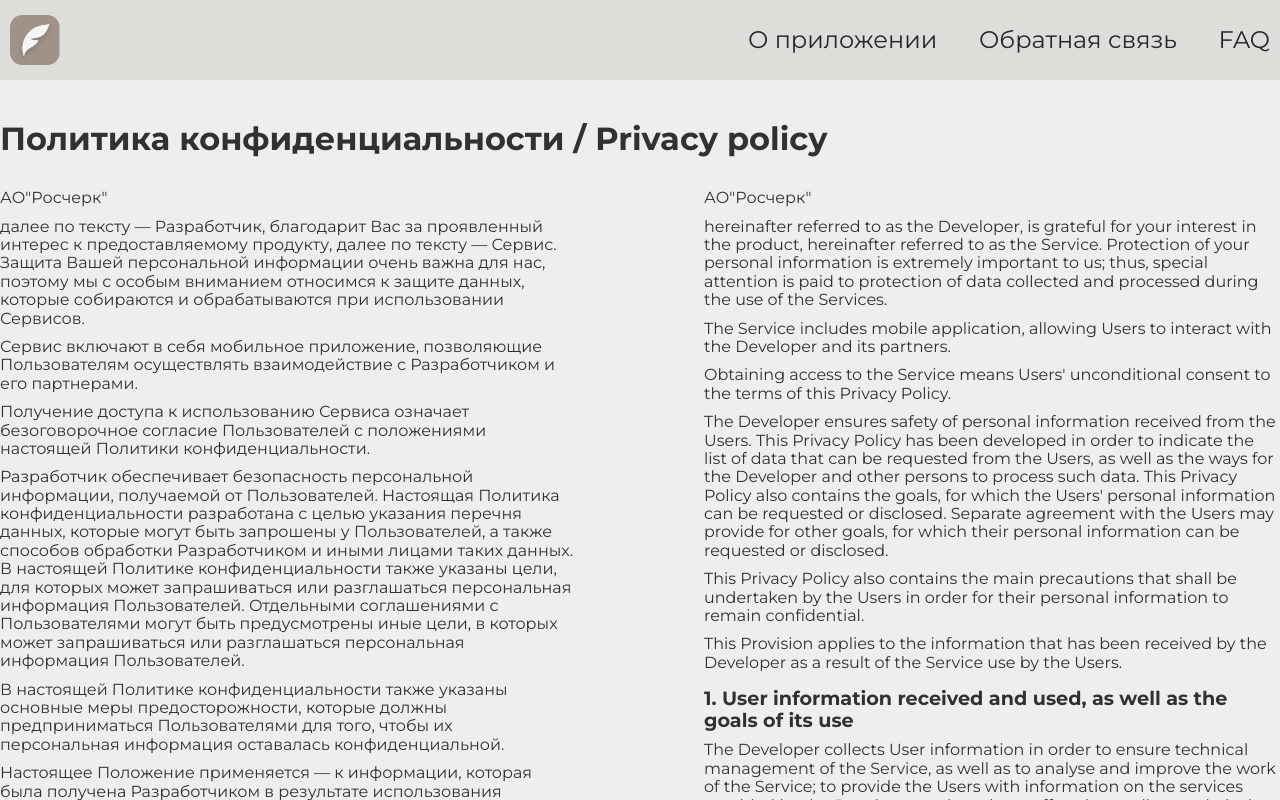
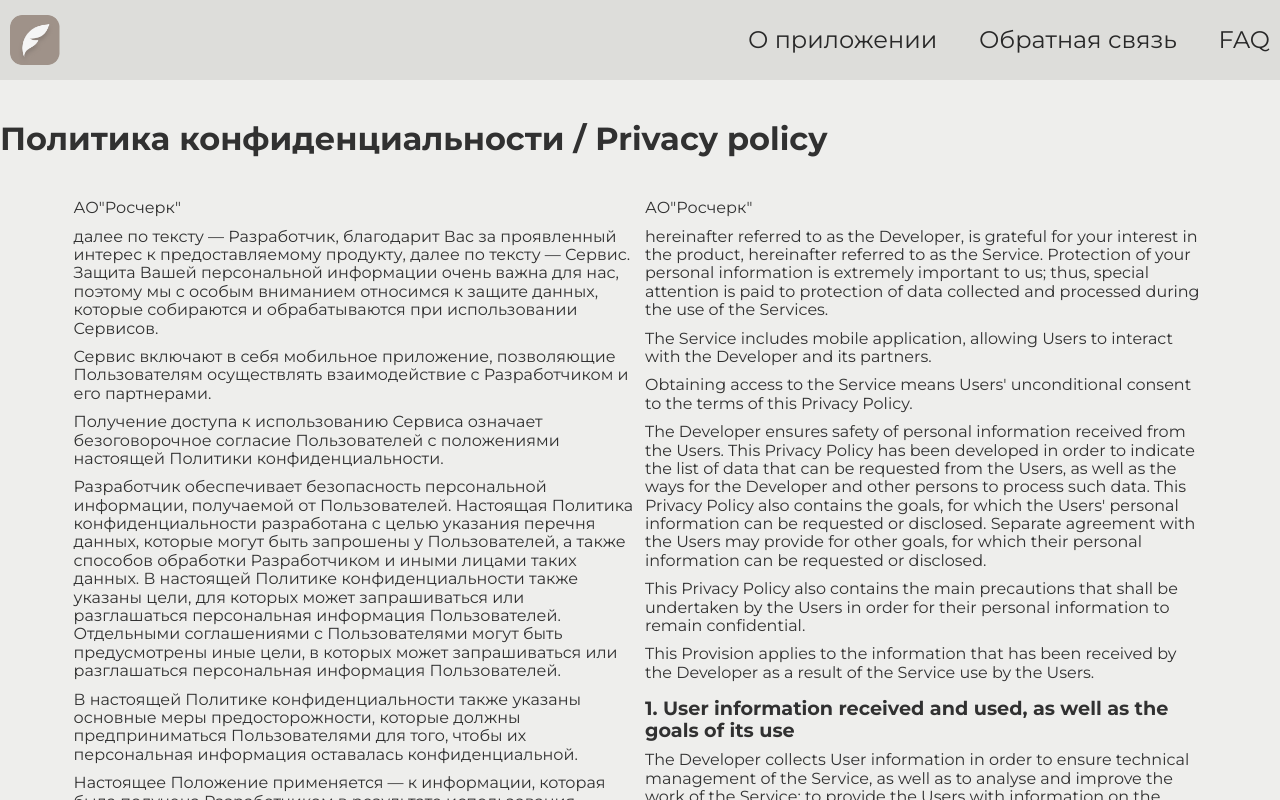
Before and after one commit to Ge1o1Ge/FamilyTour, a React (Vite) app: page /privacy-policy in a window 1280 px wide. Shown: the top 800 px of the page. Built offline with nearby package versions, Linux system fonts and the light colour scheme.

Commit message:
roscherk

```diff
--- a/src/globalStyles/index.scss
+++ b/src/globalStyles/index.scss
@@ -438,4 +438,10 @@ input[type='number'] {
       margin-right: 0;
     }
   }
+
+	.privacy {
+		h1 {
+			font-size: 1.2rem;
+		}
+	}
 }
--- a/src/pages/Privacy.tsx
+++ b/src/pages/Privacy.tsx
@@ -5,8 +5,15 @@ const Privacy = () => {
         <p></p>
         <h1>Политика конфиденциальности / Privacy policy</h1>
         <p></p>
-        <div style={{ display: 'table', clear: 'both' }}>
-          <div style={{ float: 'left', width: '45%' }}>
+        <div
+          style={{
+            display: 'flex',
+            flexWrap: 'wrap',
+            justifyContent: 'center',
+            padding: '5px',
+          }}
+        >
+          <div style={{ width: '45%', minWidth: '300px', padding: '5px' }}>
             <p>АО"Росчерк" </p>
             <p>
               далее по тексту — Разработчик, благодарит Вас за проявленный
@@ -330,10 +337,8 @@ const Privacy = () => {
               редакцией.
             </p>
           </div>
-          <div style={{float: 'left', width: '10%'}}>
-            <p> </p>
-          </div>
-					<div style={{ float: "left", width: "45%" }}>
+
+          <div style={{ width: '45%', minWidth: '300px', padding: '5px' }}>
             <p>АО"Росчерк" </p>
             <p>
               hereinafter referred to as the Developer, is grateful for your
```
Also changed, not shown: 5 other files (tests, documents, lock files or other folders).
